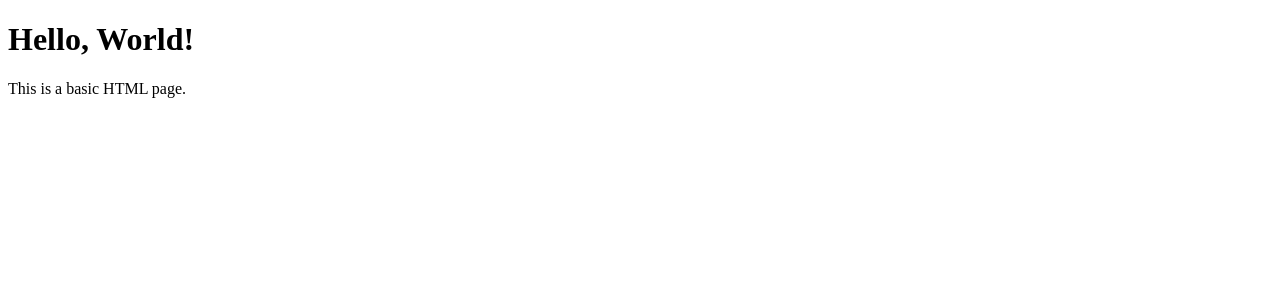
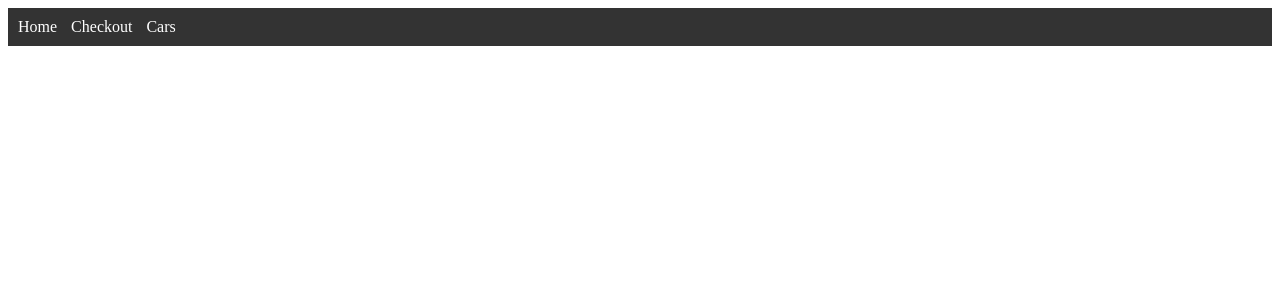
Before and after one commit to Maryam111111/Dev2, a Django app: page / in a window 1280 px wide. Shown: the top 300 px of the page. Run offline with Django 5.2, Linux system fonts and the light colour scheme.

Commit message:
common project

```diff
--- a/UOSCI/settings.py
+++ b/UOSCI/settings.py
@@ -25,7 +25,7 @@ SECRET_KEY = "django-insecure-3a0)mgvqs(j6dm8)tf2=+h_v96gfr61(zz(z*z&0v%!@4+myl(
 # SECURITY WARNING: don't run with debug turned on in production!
 DEBUG = True
 
-ALLOWED_HOSTS = ['dev2-fqr8.onrender.com']
+ALLOWED_HOSTS = ['dev2-fqr8.onrender.com', '127.0.0.1']
 
 
 # Application definition
--- a/myapp/templates/index.html
+++ b/myapp/templates/index.html
@@ -1,12 +1,38 @@
 <!DOCTYPE html>
 <html lang="en">
 <head>
-    <meta charset="UTF-8">
+
+<meta charset="UTF-8">
     <meta name="viewport" content="width=device-width, initial-scale=1.0">
-    <title>Hello World</title>
+    <title>Menu Example</title>
+    <style>
+        /* Basic styling for the menu */
+        nav {
+            background-color: #333;
+            padding: 5px;
+        }
+        nav a {
+            color: white;
+
+            padding: 5px 5px;
+            text-decoration: none;
+            display: inline-block;
+        }
+        nav a:hover {
+            background-color: #575757;
+        }
+        nav a c1 a:hover {
+            background-color: #575757;
+        }
+    </style>
 </head>
 <body>
-    <h1>Hello, World!</h1>
-    <p>This is a basic HTML page.</p>
+
+    <nav>
+    <a href="index.html" class="c1">Home</a>
+    <a href="checkout.html">Checkout</a>
+    <a href="Shopping_car.html">Cars</a>
+
+</nav>
 </body>
 </html>
--- a/myapp/urls.py
+++ b/myapp/urls.py
@@ -3,6 +3,6 @@ from . import views
 
 urlpatterns = [
     path('', views.index, name='index'),
-    path('records/', views.records, name='records'),
-    path('contacts/',views.contacts, name='/contacts'),
+    path('Shopping_car/', views.Shopping_car, name='Shopping_car'),
+    path('checkout/',views.checkout, name='/checkout'),
 ]
--- a/myapp/views.py
+++ b/myapp/views.py
@@ -5,8 +5,8 @@ from django.shortcuts import render
 def index(request):
     return render (request, 'index.html')
 
-def records(request):
-    return render (request, 'records.html')
+def Shopping_car (request):
+    return render (request, 'Shopping_car.html')
 
-def contacts(request):
-    return render (request, 'contacts.html')
+def checkout(request):
+    return render (request, 'checkout.html')
```
Also changed, not shown: myapp/models.py (+5 -6 lines), myapp/templates/Shopping_car.html (added, +41 -0 lines), myapp/templates/records.html (deleted, +0 -12 lines), db.sqlite3, myapp/templates/checkout.html (renamed from myapp/templates/contacts.html).
